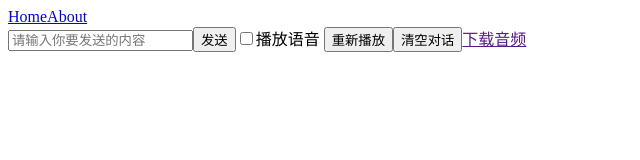
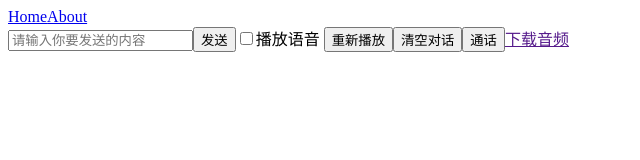
Before and after one commit to qaz3440798292/chatgpt-demo, a Vue app: page / in a window 1280 px wide. Shown: the top 160 px of the page, without its empty margins (0-640 px from the left). Built offline with nearby package versions, Linux system fonts and the light colour scheme.

Commit message:
Add media recoder

```diff
--- a/src/views/HomeView.vue
+++ b/src/views/HomeView.vue
@@ -4,9 +4,9 @@
 
   // 创建openai对象
   const openai = new OpenAI({
-    apiKey: import.meta.env.VITE_OPEN_AI_API_KEY,
+    apiKey: import.meta.env.VITE_OPEN_AI_API_KEY, // apiKey请求后端所需的token
     dangerouslyAllowBrowser: true,
-    baseURL: import.meta.env.VITE_OPEN_AI_BASE_URL
+    baseURL: import.meta.env.VITE_OPEN_AI_BASE_URL // 修改默认URL
   });
 
   // 用户输入的内容
@@ -27,6 +27,8 @@
       role: 'user',
       content: message.value
     })
+
+    message.value = ''
 
     const response = await openai.chat.completions.create({
       messages: history.value,
@@ -75,6 +77,53 @@
     history.value = []
   }
 
+  let mediaRecoder
+  let audioChunks = []
+  let media = false
+
+  // 音频录制
+  const mediaDevices = async () => {
+    if (!media){
+      media = !media
+      audio.value = true
+      await navigator.mediaDevices.getUserMedia({ audio: true })
+          .then(stream => {
+            mediaRecoder = new MediaRecorder(stream)
+            mediaRecoder.ondataavailable = e => {
+              audioChunks.push(e.data)
+            }
+
+            mediaRecoder.onstop = async () => {
+              const audioBlob = new Blob(audioChunks, { type: 'audio/mp3' })
+
+              const formData = new FormData()
+
+              formData.append('file', audioBlob, 'audio.mp3')
+
+              const response = await openai.audio.transcriptions.create({
+                file: formData.get('file'),
+                model: 'whisper-1'
+              })
+
+              message.value = response.text
+              await textGPT()
+            }
+
+            mediaRecoder.start()
+          })
+          .catch(err => {
+            console.error('你未进行语音授权，无法使用语音功能', err)
+          })
+    }else {
+      media = !media
+
+      mediaRecoder.stop()
+      mediaRecoder.stream.getTracks().forEach( track => {
+        track.stop()
+      })
+    }
+  }
+
 </script>
 
 <template>
@@ -88,6 +137,7 @@
     <input type="checkbox" v-model="audio">播放语音
     <button @click="audioGPT">重新播放</button>
     <button @click="clear">清空对话</button>
+    <button @click="mediaDevices">通话</button>
     <a target="_blank" :href="url" download="speech.mp3">下载音频</a>
   </div>
 </template>
```
